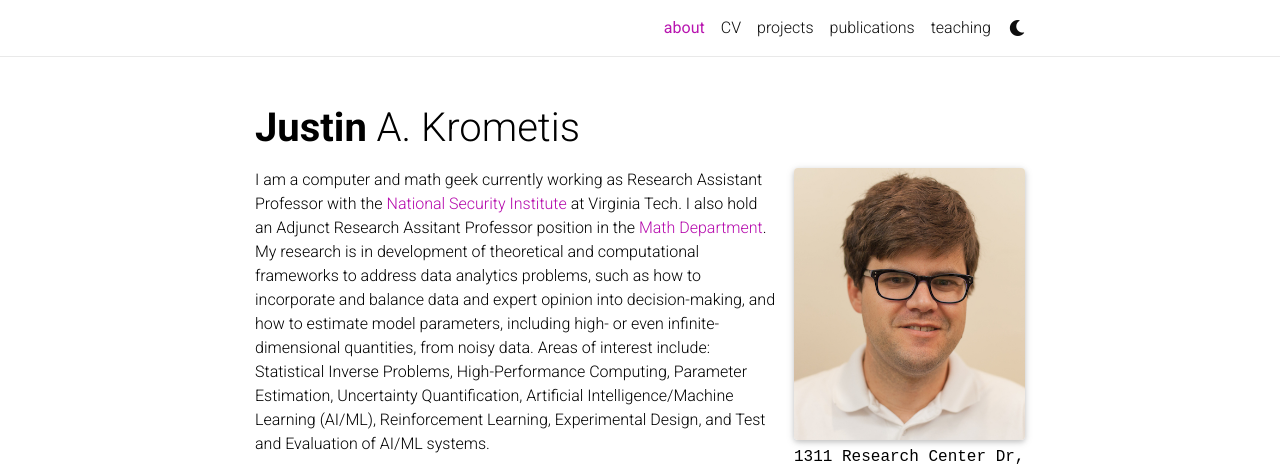
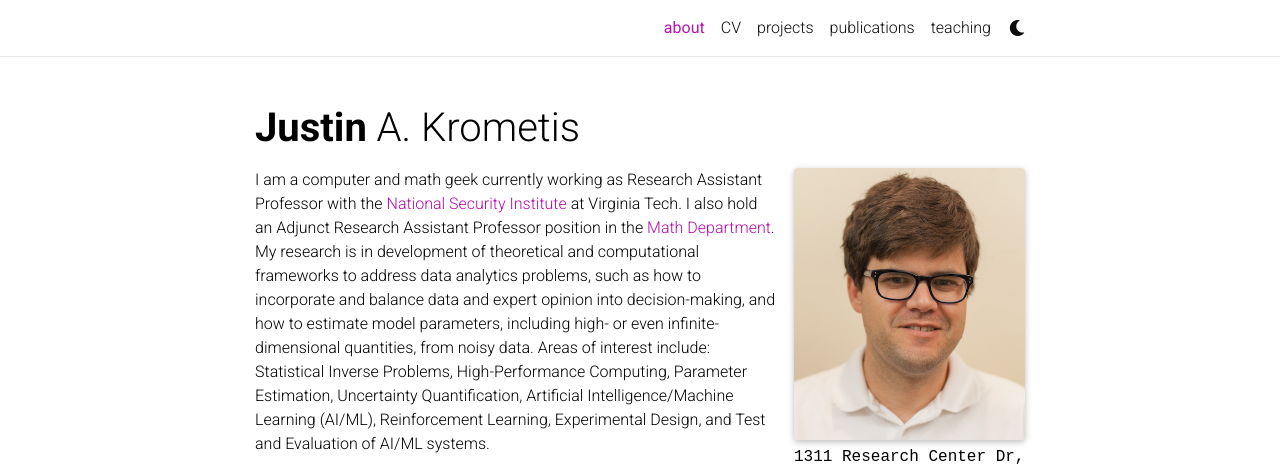
Before and after one commit to krometis/krometis.github.io, a Jekyll site: the page built from _pages/about.md, in a window 1280 px wide and 980 px high. Shown: the top 466 px of the window. Built offline with Jekyll 4.4.1, drawn with Linux system fonts in a browser that asks for light colours; nearby versions of some CDN libraries; a style sheet for code colours, icons or effects is not loaded.

```diff
--- a/_pages/about.md
+++ b/_pages/about.md
@@ -19,7 +19,7 @@ social: true  # includes social icons at the bottom of the page
 I am a computer and math geek currently working as Research Assistant Professor
 with the [National Security
 Institute](https://www.research.vt.edu/institutes/virginia-tech-national-security-institute.html)
-at Virginia Tech. I also hold an Adjunct Research Assitant Professor position in the [Math Department](https://math.vt.edu). My research is in development of theoretical and
+at Virginia Tech. I also hold an Adjunct Research Assistant Professor position in the [Math Department](https://math.vt.edu). My research is in development of theoretical and
 computational frameworks to address data analytics problems, such
 as how to incorporate and balance data and expert opinion into decision-making,
 and how to estimate model parameters, including high- or even
```
Also changed, not shown: _bibliography/papers.bib (+3 -0 lines), _pages/publications.md (+1 -1 lines).
